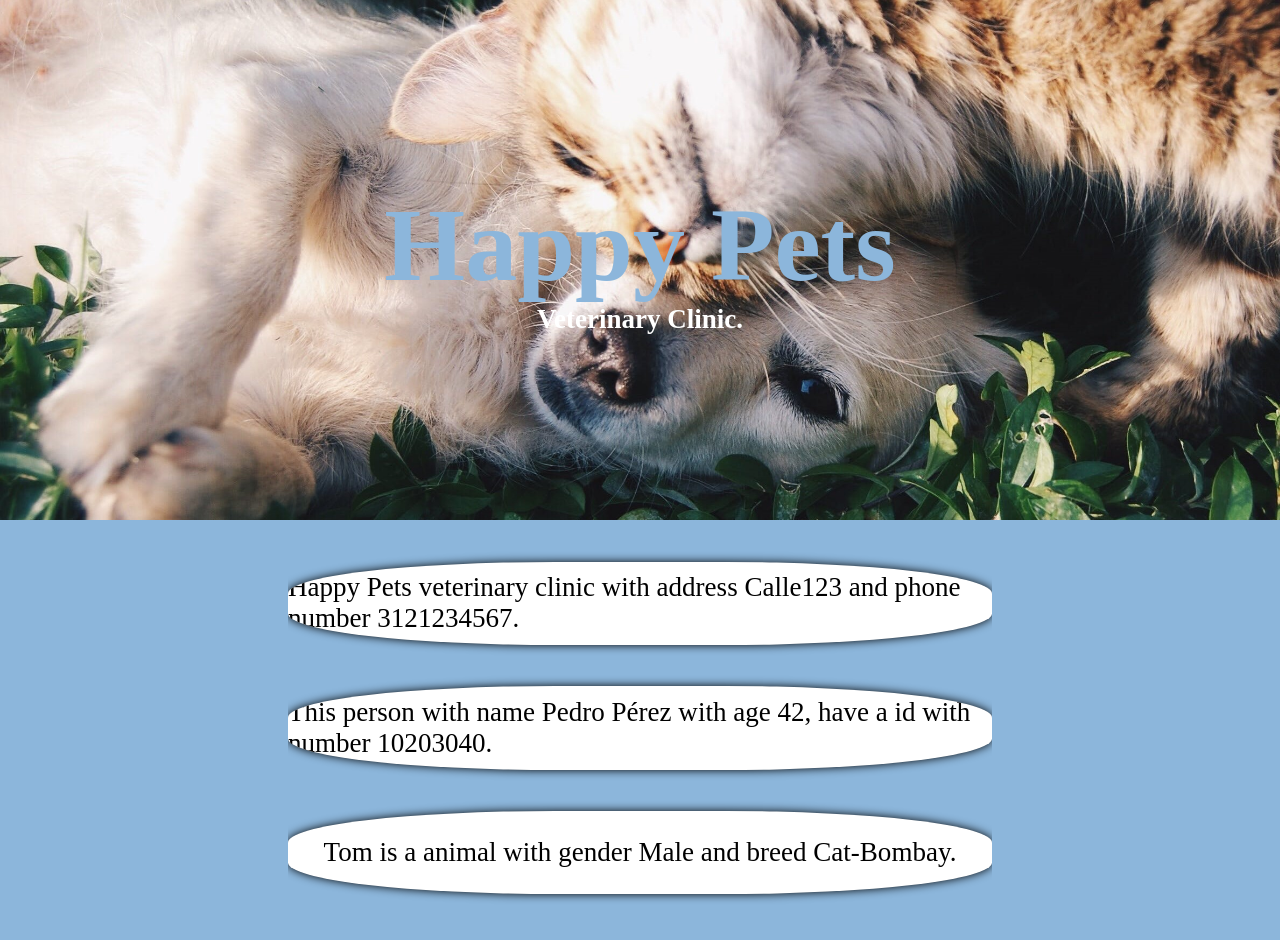
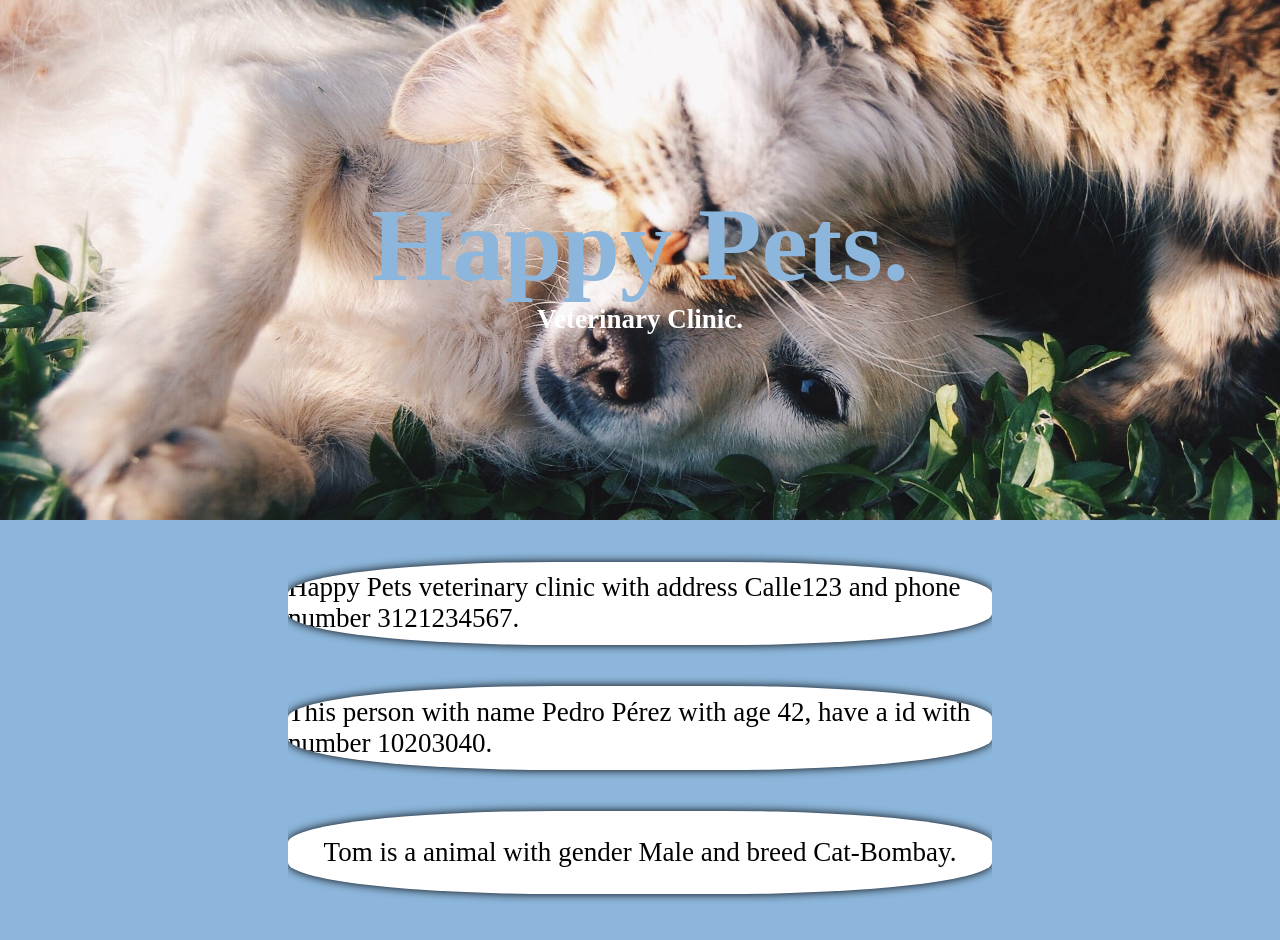
Before and after one commit to simonsg7/Veterinary-clinic1, a plain HTML site: page Index.html in a window 1280 px wide. Shown: the top 940 px of the page. Drawn offline with Linux system fonts and the light colour scheme.

Commit message:
Update Index.html

```diff
--- a/Index.html
+++ b/Index.html
@@ -9,7 +9,7 @@
 <body>
     <header>
         <div class="pets-img">
-            <h1>Happy Pets</h1>
+            <h1>Happy Pets.</h1>
             <h2>Veterinary Clinic.</h2>
         </div>
     </header>
```
